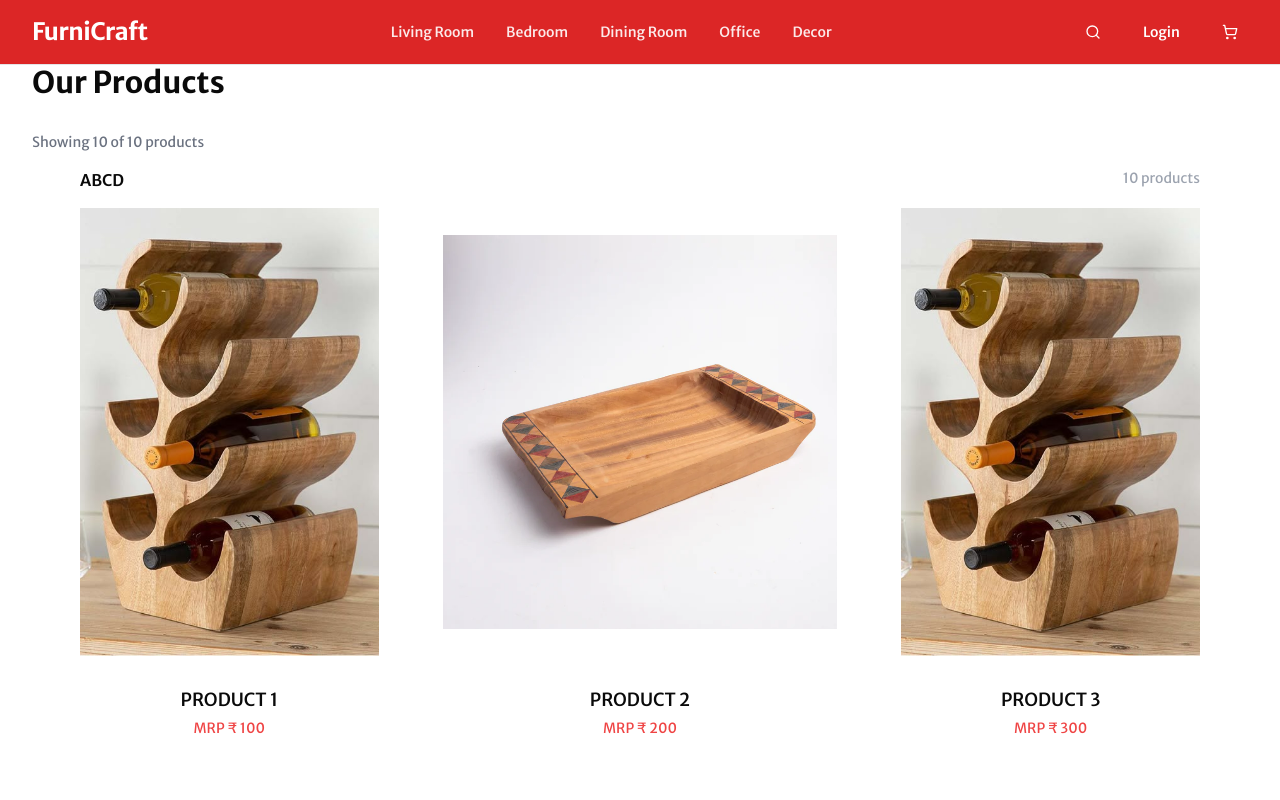
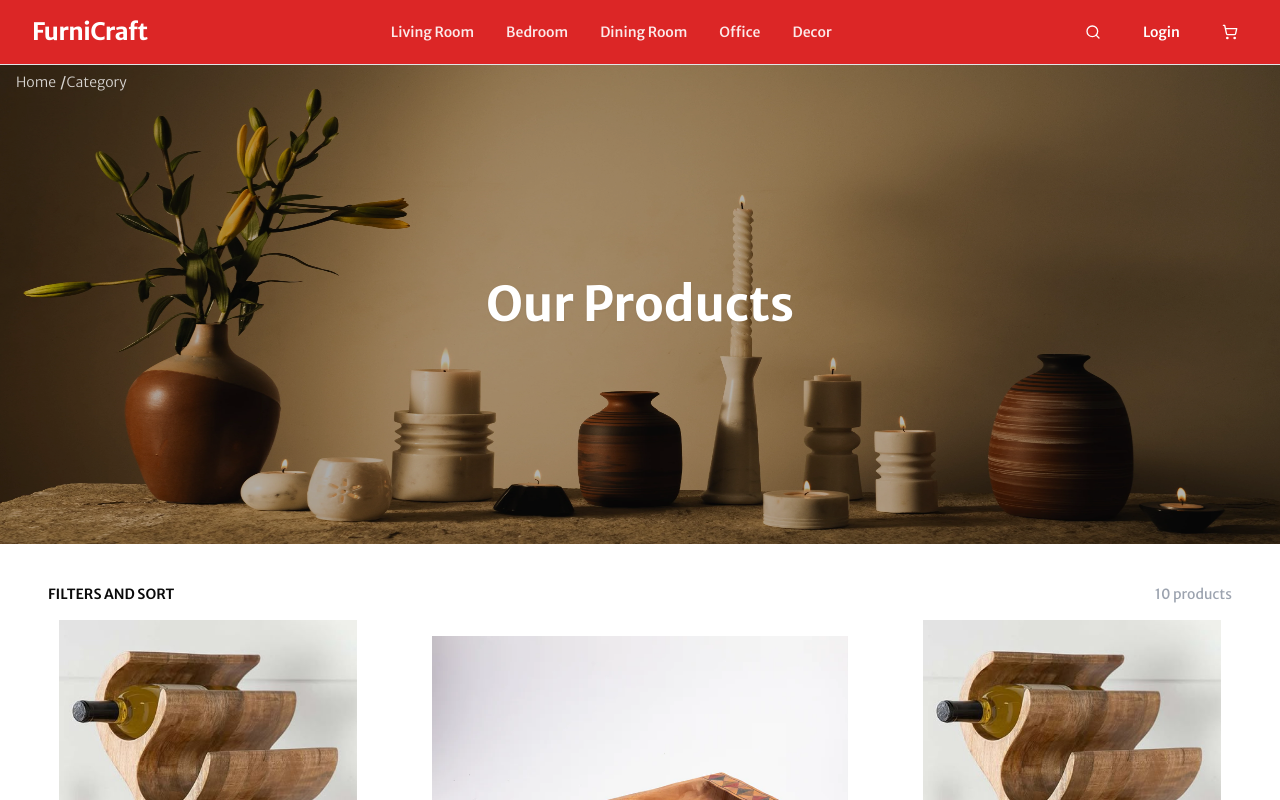
Before and after one commit to gauravver13/wild-wood-house, a Next.js app: page /category in a window 1280 px wide. Shown: the top 800 px of the page. Built offline with nearby package versions, Linux system fonts and the light colour scheme.

Commit message:
add plp page

```diff
--- a/package.json
+++ b/package.json
@@ -10,6 +10,8 @@
     "lint": "next lint"
   },
   "dependencies": {
+    "@fortawesome/fontawesome-svg-core": "^6.7.2",
+    "@fortawesome/react-fontawesome": "^0.2.2",
     "@next-auth/prisma-adapter": "^1.0.7",
     "@prisma/client": "^6.2.1",
     "@radix-ui/react-avatar": "^1.1.2",
--- a/src/app/category/page.tsx
+++ b/src/app/category/page.tsx
@@ -2,6 +2,8 @@
 
 import { useState, useMemo } from "react"
 import ProductCard from "@/components/productCard"
+import { FontAwesomeIcon } from "@fortawesome/react-fontawesome"
+import Banner from "@/components/ui/banner"
 
 const products = [
   {
@@ -114,8 +116,14 @@ export default function ProductsPage() {
   }, [searchTerm, selectedCategory, priceRange])
 
   return (
-    <div className="container mx-auto py-16">
-      <h1 className="text-3xl font-bold mb-8">Our Products</h1>
+    <div className=" mx-auto py-16">
+
+
+      {/* TODO: BANNER COMPONENT  */}
+      <div className="items-center">
+            <Banner title={"Our Products"} />
+      </div>
+
 
       <div className="flex flex-col md:flex-row gap mb-8">
         {/* Uncomment below for filters */}
@@ -156,12 +164,11 @@ export default function ProductsPage() {
         </div> */}
 
         <div className="w-full">
-          <div className="text-sm text-gray-500 mb-4">
-            Showing {filteredProducts.length} of {products.length} products
-          </div>
 
           <div className="flex justify-between mx-12">
-            <div className="font-semibold text-md uppercase mb-4">Abcd</div>
+            <div className="font-semibold text-sm uppercase mb-4">
+                  filters and sort
+            </div>
             <div className="text-sm text-gray-400 mb-4">{filteredProducts.length} products</div>
           </div>
 
--- /dev/null
+++ b/src/components/ui/banner.tsx
@@ -0,0 +1,66 @@
+"use client";
+
+import { usePathname } from "next/navigation";
+import Link from "next/link";
+import Image from "next/image";
+
+interface BannerProps {
+  title: string;
+}
+
+export default function Banner({ title }: BannerProps) {
+  const pathname = usePathname();
+
+  const pathSegments = pathname
+    .split("/")
+    .filter((seg) => seg)
+    .map((seg, index, arr) => ({
+      name: seg.charAt(0).toUpperCase() + seg.slice(1).replaceAll("-", " "),
+      href: "/" + arr.slice(0, index + 1).join("/"),
+    }));
+
+  return (
+    <section className="relative w-full min-h-[60vh] mx-0 mb-10 rounded-none overflow-hidden">
+      {/* Background Image */}
+      <div className="block inset-0 z-0">
+        <Image
+          src="/banner2.webp" // 👈 Replace with your background image path
+          alt="Banner Background"
+          fill
+          priority
+          className="object-fill w-full h-full"
+        />
+        <div className="absolute inset-0 bg-black/30" /> {/* optional dark overlay */}
+
+      {/* Centered Title */}
+      <div className="absolute inset-0 z-10 flex items-center justify-center px-4">
+        <h1 className="text-3xl md:text-5xl font-bold text-white text-center drop-shadow-sm">
+          {title}
+        </h1>
+      </div>
+
+      </div>
+
+      {/* Content */}
+      <div className="relative z-10 max-w-7xl px-3 md:px-4 pt-2">
+
+        <nav className="text-sm text-white/80 flex gap-1 items-center flex-wrap">
+          <Link href="/" className="hover:text-white font-extralight transition-colors">
+            Home
+          </Link>
+          {pathSegments.map((segment, i) => (
+            <span key={i} className="flex items-center">
+              <span>/</span>
+              <Link
+                href={segment.href}
+                className="hover:text-white font-extralight capitalize transition-colors"
+              >
+                {segment.name}
+              </Link>
+            </span>
+          ))}
+        </nav>
+      </div>
+    </section>
+  );
+}
```
Also changed, not shown: public/banner2.webp (added), 1 other file (tests, documents, lock files or other folders).
